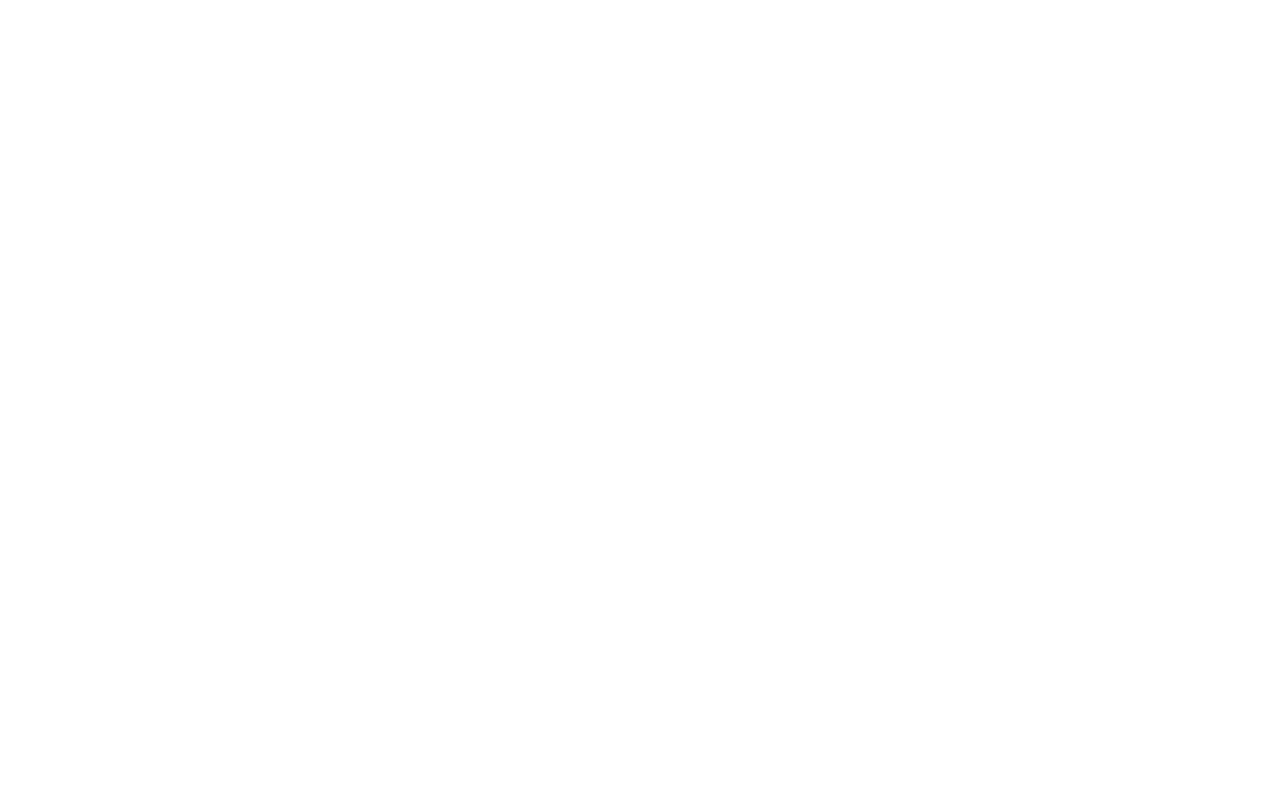
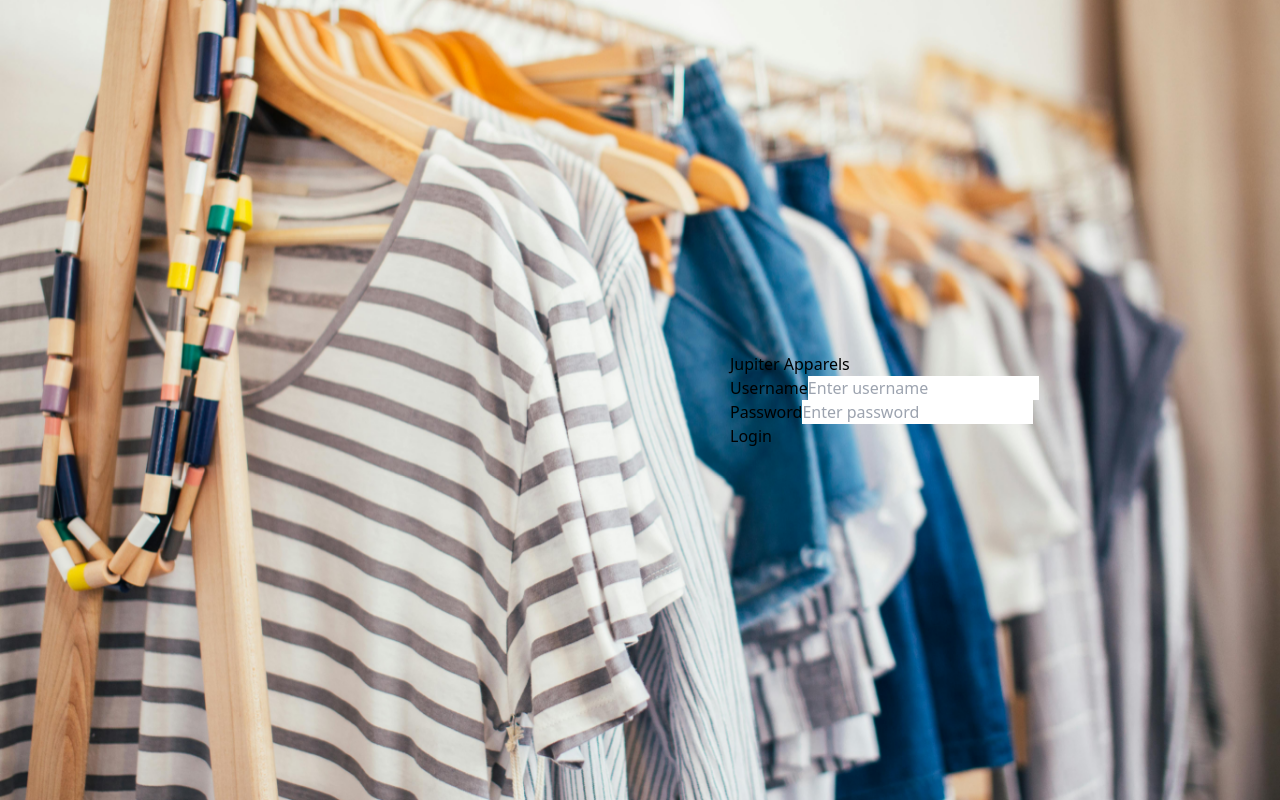
Before and after one commit to IllangasingheIMDP/Database_Project_Jupiter, a React (Vite) app in the folder client/: page / in a window 1280 px wide. Before the commit this address had no page. Built offline with nearby package versions, Linux system fonts and the light colour scheme.

Commit message:
Update App.jsx

```diff
--- a/client/src/App.jsx
+++ b/client/src/App.jsx
@@ -1,6 +1,6 @@
-import React, { useState } from 'react';
+import React from 'react';
 import { BrowserRouter as Router, Route, Routes } from 'react-router-dom';
-import { Form, Button } from 'react-bootstrap';
+
 import LoginForm from './pages/Login';
 import Home from './pages/Home';
 import { AuthProvider } from './context/AuthContext';
@@ -16,6 +16,7 @@
     <AuthProvider>
     <Router>
     <Routes>
+    <Route path="/" element={<LoginForm></LoginForm>} />
     <Route path="/login" element={<LoginForm></LoginForm>} />
     <Route path="/home" element={<ProtectedRoute><Home></Home></ProtectedRoute>} />
 
```
